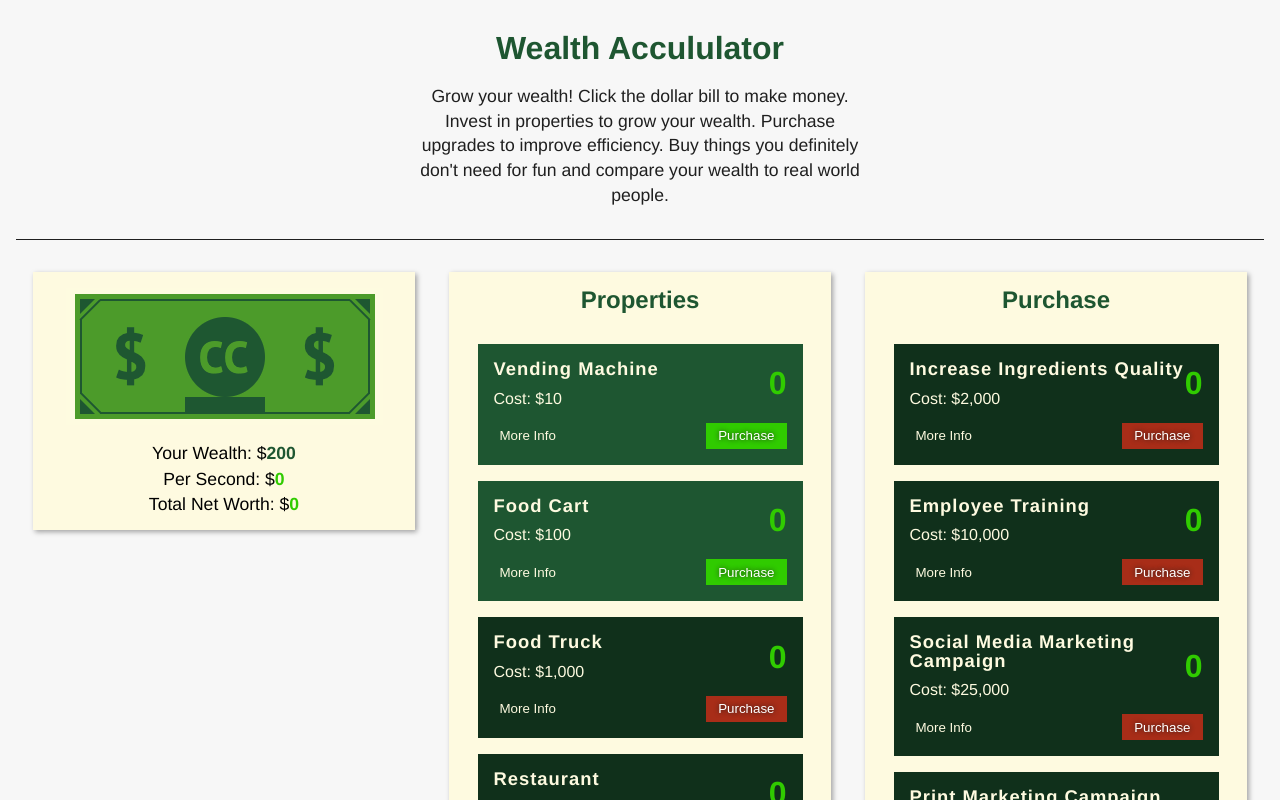
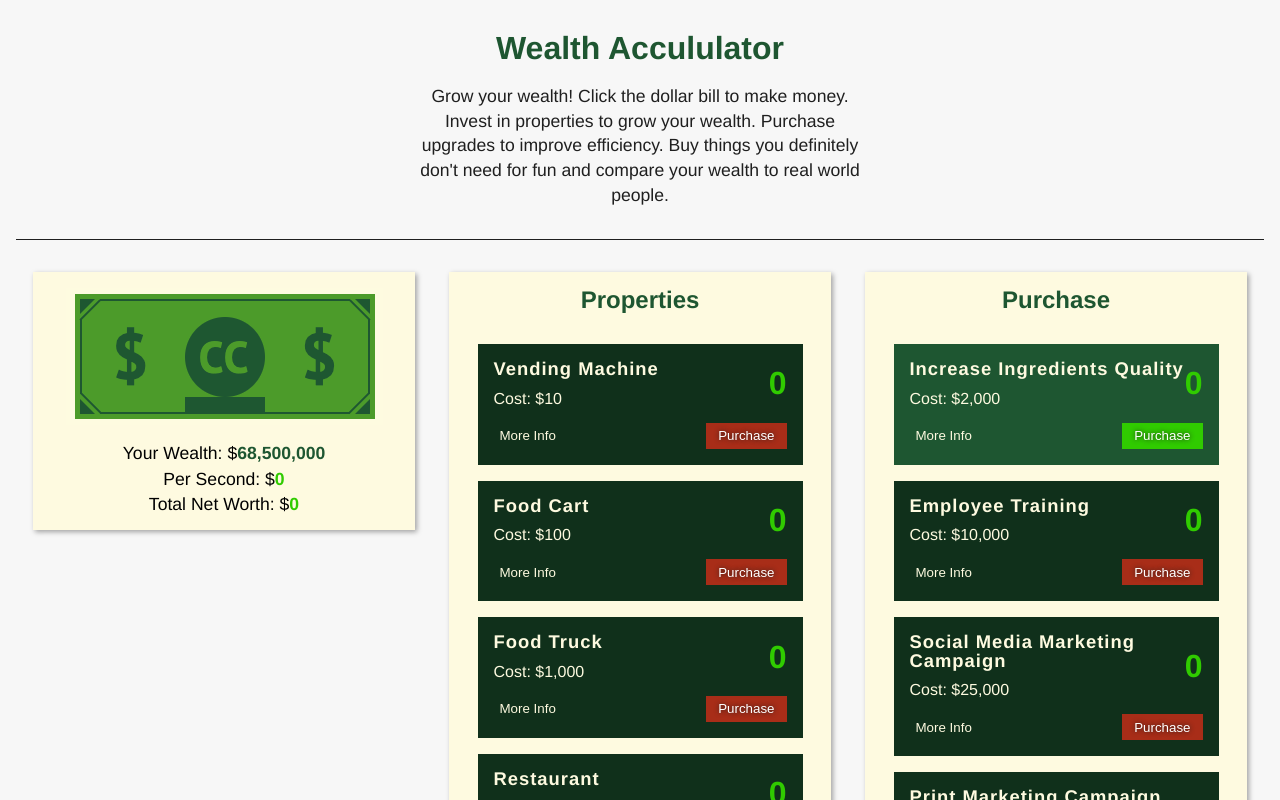
Before and after one commit to dkersten/accumulator-game-vue, a Vue app: page / in a window 1280 px wide. Shown: the top 800 px of the page. Built offline with nearby package versions, Linux system fonts and the light colour scheme.

Commit message:
added buying functionality to upgrades and RW purchases

```diff
--- a/src/components/InnerStatsContainer.vue
+++ b/src/components/InnerStatsContainer.vue
@@ -1,6 +1,6 @@
 <template>
     <div class="inner-stats-container">
-        <p>Your Wealth: $<span class="wealth-count-num">{{yourWealth}}</span></p>
+        <p>Your Wealth: $<span class="wealth-count-num">{{yourWealth.toLocaleString()}}</span></p>
         <p>Per Second: $<span class="per-second-num">{{perSecond}}</span></p>
         <p>Total Net Worth: $<span class="net-worth-num">0</span></p>
     </div>
--- a/src/components/PropertyCard.vue
+++ b/src/components/PropertyCard.vue
@@ -23,7 +23,7 @@
                         class="buy"
                         v-bind:class=" property.canBuy ? 'enabled' : 'disabled'"
                         :disabled="property.canBuy === false"
-                        @click="testPurchase(property.name)"
+                        @click="purchase(property.name)"
                     >
                             Purchase
                     </button>
@@ -57,7 +57,7 @@ export default {
                     numOwned: 0,
                     scorePerSecond: 4,
                     showMoreInfo: false,
-                    canBuy: true
+                    canBuy: false
                 },
                 {
                     name: "Food Cart",
@@ -65,7 +65,7 @@ export default {
                     numOwned: 0,
                     scorePerSecond: 40,
                     showMoreInfo: false,
-                    canBuy: true
+                    canBuy: false
                 },
                 {
                     name: "Food Truck",
@@ -103,9 +103,7 @@ export default {
     },
 
     methods: {
-        testPurchase(name) {
-            // console.log(name)
-
+        purchase(name) {
             for (const property of this.properties) {
                 if (property.name === name) {
                     if (this.yourWealth >= property.price) {
@@ -114,13 +112,12 @@ export default {
                 }
             }
         },
-        checkPurchase: () => {
-            // console.log(yourWealth)
-            // for (const property of this.properties) {
-            //     if (this.$store.state.yourWealth >= property.price) {
-            //         console.log("can buy")
-            //     }
-            // }
+        checkPurchase() {
+            for (const property of this.properties) {
+                if (this.yourWealth >= property.price) {
+                    property.canBuy = true
+                }
+            }
         }
     }
 }
--- a/src/components/PurchaseCard.vue
+++ b/src/components/PurchaseCard.vue
@@ -25,7 +25,7 @@
                         class="buy"
                         v-bind:class=" purchase.canBuy ? 'enabled' : 'disabled'"
                         :disabled="purchase.canBuy === false"
-                        @click="testPurchase()"
+                        @click="purchaseUpgrade(purchase.name)"
                     >
                         Purchase
                     </button>
@@ -56,7 +56,7 @@ export default {
                     numOwned: 0,
                     scorePerSecond: 10,
                     showMoreInfo: false,
-                    canBuy: false
+                    canBuy: true
                 },
                 {
                     name: "Employee Training",
@@ -99,6 +99,26 @@ export default {
                     canBuy: false
                 },
             ]
+        }
+    },
+
+    computed: {
+        yourWealth() {
+            return this.$store.getters.yourWealth
+        }
+    },
+
+    methods: {
+        purchaseUpgrade(name) {
+            for (const purchase of this.purchases) {
+                if (purchase.name === name) {
+                    if (this.yourWealth >= purchase.price) {
+                        this.$store.commit('subtractPurchasePrice', purchase.price)
+                    } else {
+                        console.log("you have no power here")
+                    }
+                }
+            }
         }
     }
 }
--- a/src/components/RWPurchaseCard.vue
+++ b/src/components/RWPurchaseCard.vue
@@ -24,7 +24,7 @@
                         class="buy"
                         v-bind:class=" property.canBuy ? 'enabled' : 'disabled'"
                         :disabled="property.canBuy === false"
-                        @click="testPurchase()"
+                        @click="purchaseRWProperty(property.title)"
                     >
                         Purchase
                     </button>
@@ -63,7 +63,7 @@ export default {
                         "Home theater and wine cellar on premises"
                     ],
                     showMoreInfo: false,
-                    canBuy: false
+                    canBuy: true
                 },
                 {
                     num: 2,
@@ -120,6 +120,26 @@ export default {
                 }
             ]
         }
+    },
+
+    computed: {
+      yourWealth() {
+        return this.$store.getters.yourWealth
+      }
+    },
+
+    methods: {
+      purchaseRWProperty(title) {
+        for (const property of this.properties) {
+            if (property.title === title) {
+                if (this.yourWealth >= property.price) {
+                    this.$store.commit('subtractRWPurchasePrice', property.price)
+                } else {
+                    console.log("you have no power here")
+                }
+            }
+        }
+      }
     }
 }
 </script>
--- a/src/store/modules/YourWealth.js
+++ b/src/store/modules/YourWealth.js
@@ -1,5 +1,5 @@
 const state = {
-    wealth: 200,
+    wealth: 68500000,
     perSecond: 0
 }
 
@@ -20,8 +20,16 @@ const mutations = {
             state.wealth += state.perSecond
     },
     subtractPropertyPrice (state, propertyPrice) {
-        console.log("buying")
+        console.log("buying property")
         state.wealth -= propertyPrice
+    },
+    subtractPurchasePrice (state, propertyPrice) {
+        console.log("buying upgrade")
+        state.wealth -= propertyPrice
+    },
+    subtractRWPurchasePrice (state, rwPurchasePrice) {
+        console.log("buying RW property")
+        state.wealth -= rwPurchasePrice
     }
 }
 
```
